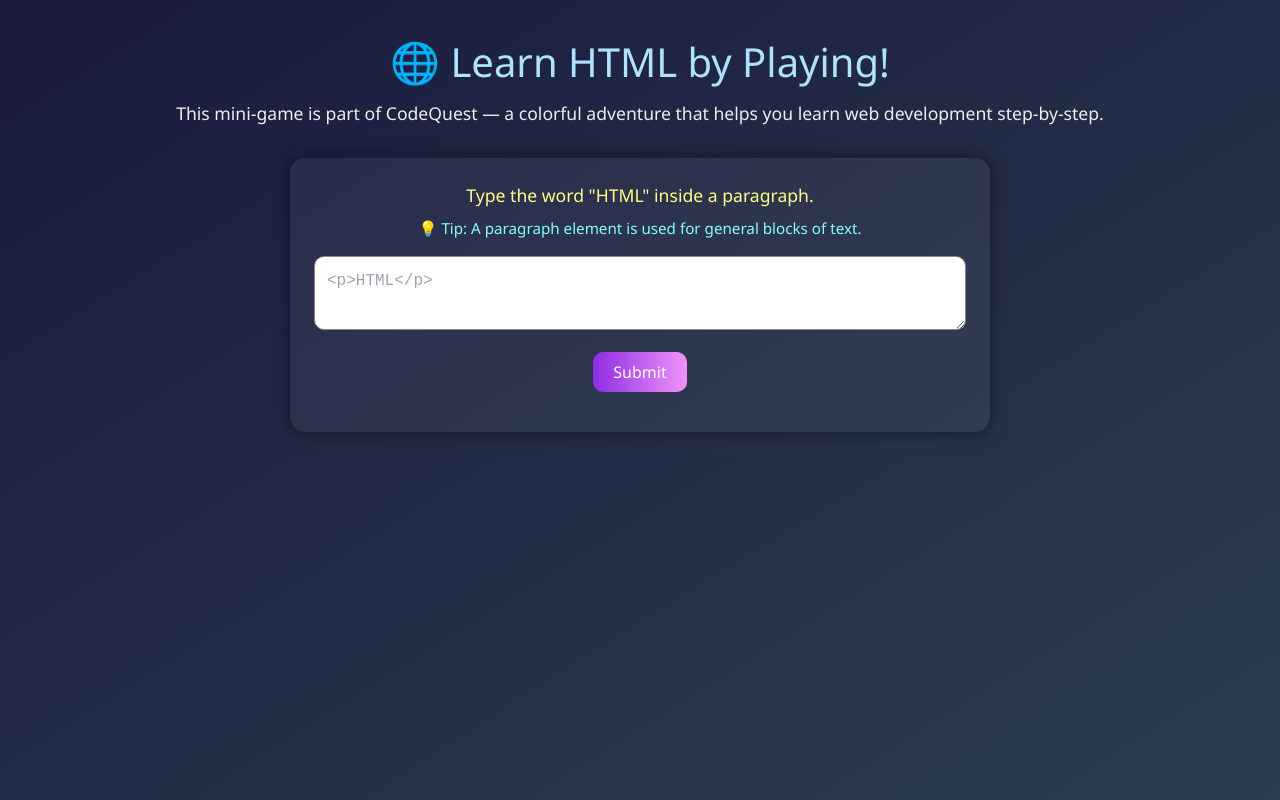
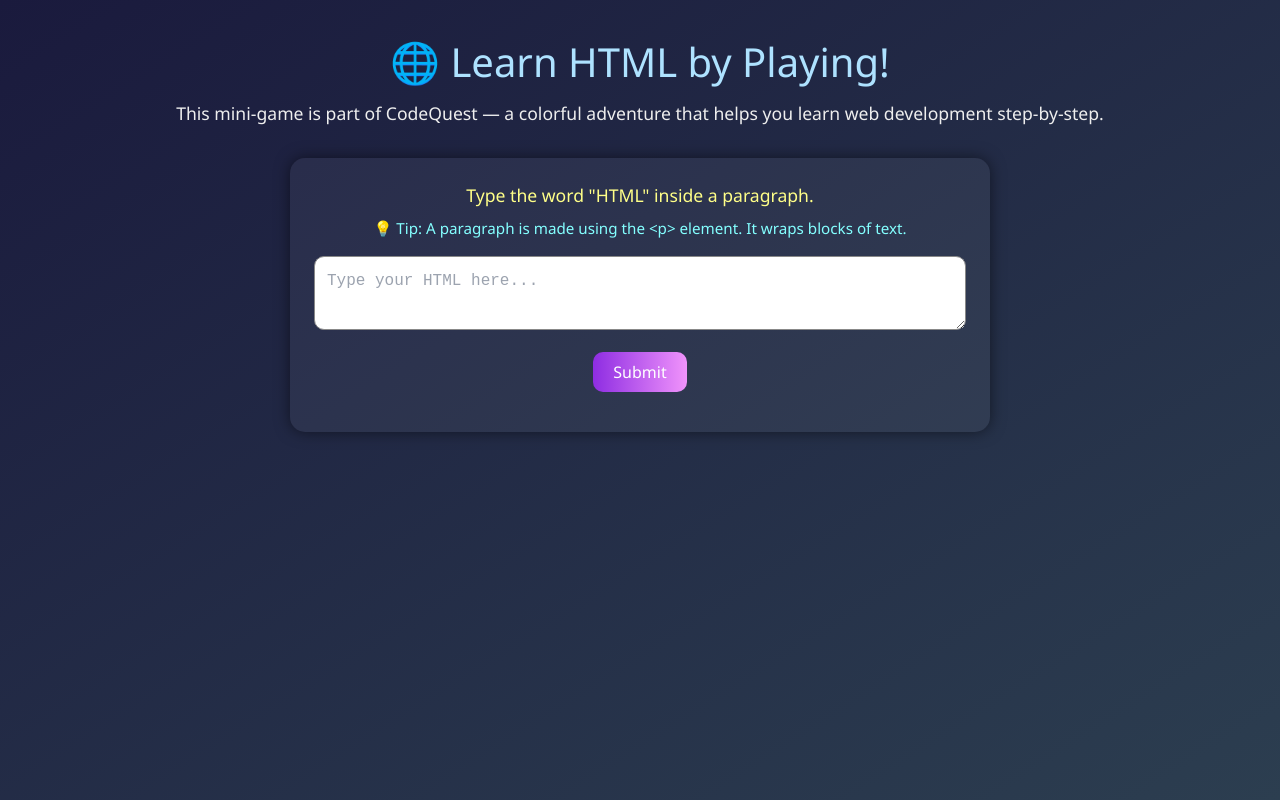
Before and after one commit to qoldfire/probable-octo-guide, a Next.js app: page /game in a window 1280 px wide. Both pictures are taken after a click on the button "Start Learning". Built offline with nearby package versions, Linux system fonts and the light colour scheme.

Commit message:
Update page.tsx

```diff
--- a/app/game/page.tsx
+++ b/app/game/page.tsx
@@ -11,23 +11,23 @@
   const challenges = [
     {
       instruction: 'Type the word "HTML" inside a paragraph.',
-      tip: 'A paragraph element is used for general blocks of text.',
-      failTip: 'Try wrapping the word with an element that shows paragraphs.',
-      placeholder: '<p>HTML</p>',
+      tip: 'A paragraph is made using the <p> element. It wraps blocks of text.',
+      failTip: 'Try wrapping the word using the paragraph element with angle brackets.',
+      placeholder: 'Type your HTML here...',
       check: (input: string) => /<p>\s*html\s*<\/p>/i.test(input)
     },
     {
       instruction: 'Show the word "Welcome" as a heading.',
-      tip: 'Headings help define sections with titles and come in different levels.',
-      failTip: 'Use a level one heading element to highlight important titles.',
-      placeholder: '<h1>Welcome</h1>',
+      tip: 'Headings are created using <h1> to <h6> depending on importance.',
+      failTip: 'Use the <h1> tag to make a main heading.',
+      placeholder: 'Type your HTML here...',
       check: (input: string) => /<h1>\s*welcome\s*<\/h1>/i.test(input)
     },
     {
       instruction: 'Make a link that says "Go" and points to https://example.com.',
-      tip: 'Links connect pages using a tag with a destination URL.',
-      failTip: 'Use an anchor element and set its destination with the right attribute.',
-      placeholder: '<a href="https://example.com">Go</a>',
+      tip: 'Links use the <a> tag with an href attribute to set the destination.',
+      failTip: 'Try using <a href="...">text</a> for the link.',
+      placeholder: 'Type your HTML here...',
       check: (input: string) => /<a\s+href=["']https:\/\/example\.com["']\s*>\s*go\s*<\/a>/i.test(input)
     }
   ];
@@ -74,7 +74,7 @@
       {step === 'intro' && (
         <div>
           <p style={{ fontSize: '1.2rem', color: '#f0f8ff' }}>
-            Practice writing simple HTML code. It&apos;s interactive, beginner-friendly, and fun!
+            Practice writing simple HTML code. It&rsquo;s interactive, beginner-friendly, and fun!
           </p>
           <button onClick={() => setStep('challenge')} style={{
             marginTop: '1rem',
@@ -111,7 +111,9 @@
               borderRadius: '10px',
               border: '1px solid #888',
               fontSize: '1rem',
-              fontFamily: 'monospace'
+              fontFamily: 'monospace',
+              backgroundColor: '#ffffff',
+              color: '#000000'
             }}
           />
           <br />
```
